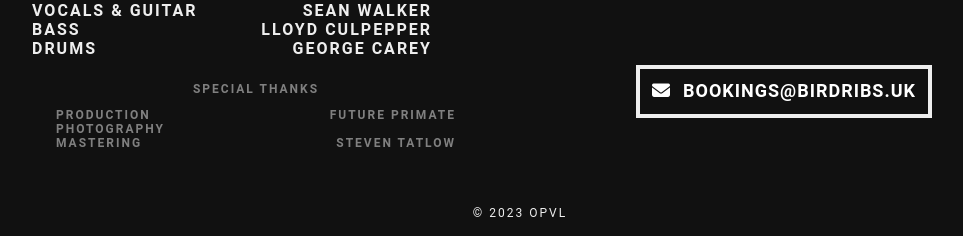
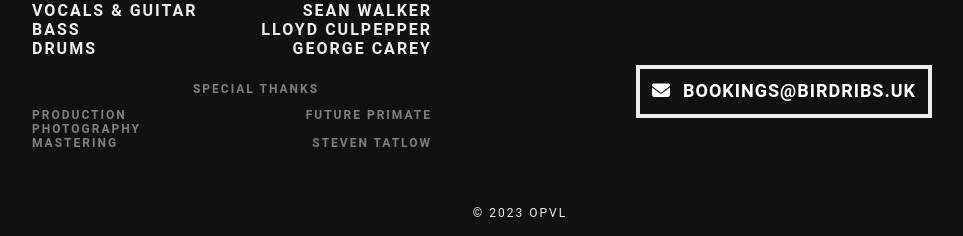
Before and after one commit to OPVL/epk-birdribs, a PHP site: page / in a window 1280 px wide. Shown: the part 1965-2201 px from the top of the page, without its empty margins (120-1083 px from the left). Run offline with PHP 8.4, Linux system fonts and the light colour scheme; some libraries are stand-ins or nearby versions.

Commit message:
fix alignment

```diff
--- a/assets/css/style.css
+++ b/assets/css/style.css
@@ -237,13 +237,10 @@ section.contact.flex-col {
 }
 
 .special-thanks.flex-col {
-  /* justify-content: center; */
-  align-items: center;
+  justify-content: center;
   margin-top: 20px;
-  /* justify-content: space-evenly; */
   font-size: 12px;
   color: gray;
-  /* width: 100%; */
 }
 
 .special-thanks h4.subheading {
--- a/assets/sass/style.sass
+++ b/assets/sass/style.sass
@@ -195,17 +195,12 @@ section.contact.flex-col
     text-align: right
 
 .special-thanks.flex-col
-    /* justify-content: center; */
-    align-items: center
+    justify-content: center
     margin-top: 20px
-    /* justify-content: space-evenly; */
     font-size: 12px
     color: gray
-    /* width: 100%; */
 
 .special-thanks h4.subheading
     text-align: center
     width: auto
     margin-bottom: 12px
-
-.special-thanks.flex-col
```
Also changed, not shown: 1 other file.
